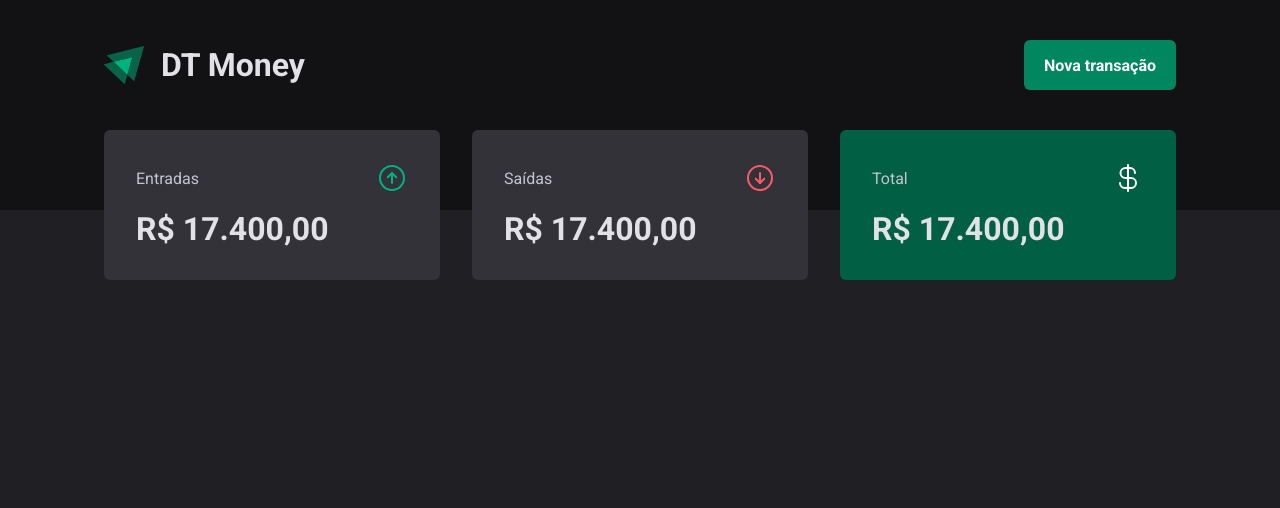
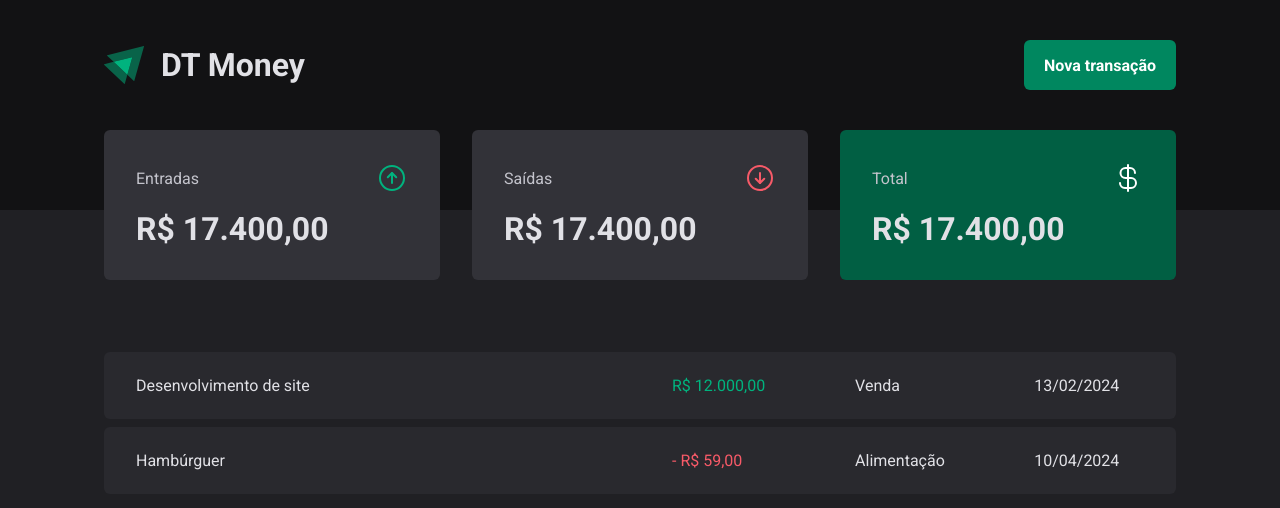
Before and after one commit to joaocruzzq/dt-money, a React (Vite) app: page / in a window 1280 px wide. Shown: the top 508 px of the page. Built offline with nearby package versions, Linux system fonts and the light colour scheme.

Commit message:
criando tabela de transaçoes

```diff
--- a/src/pages/transactions/index.tsx
+++ b/src/pages/transactions/index.tsx
@@ -1,11 +1,40 @@
 import { Header } from "../../components/header";
 import { Summary } from "../../components/summary";
+import { PriceHighlight, TransactionsContainer, TransactionsTable } from "./styles";
 
 export function Transactions() {
    return (
       <div>
          <Header />
          <Summary />
+
+         <TransactionsContainer>
+            <TransactionsTable>
+               <tbody>
+                  <tr>
+                     <td width="50%">Desenvolvimento de site</td>
+                     <td>
+                        <PriceHighlight variant="income">
+                           R$ 12.000,00
+                        </PriceHighlight>
+                     </td>
+                     <td>Venda</td>
+                     <td>13/02/2024</td>
+                  </tr>
+
+                  <tr>
+                     <td width="50%">Hambúrguer</td>
+                     <td>
+                        <PriceHighlight variant="outcome">
+                           - R$ 59,00
+                        </PriceHighlight>
+                     </td>
+                     <td>Alimentação</td>
+                     <td>10/04/2024</td>
+                  </tr>
+               </tbody>
+            </TransactionsTable>
+         </TransactionsContainer>
       </div>
    )
 }
--- a/src/pages/transactions/styles.ts
+++ b/src/pages/transactions/styles.ts
@@ -0,0 +1,39 @@
+import styled from "styled-components";
+
+export const TransactionsContainer = styled.main`
+   width: 100%;
+   max-width: 1120px;
+
+   margin: 4rem auto 0;
+   padding: 0 1.5rem;
+`
+
+export const TransactionsTable = styled.table`
+   width: 100%;
+   border-collapse: separate;
+   border-spacing: 0 0.5rem;
+   margin-top: 1.5rem;
+
+   td {
+      padding: 1.5rem 2rem;
+      background: ${props => props.theme["gray-700"]};
+
+      &:first-child {
+         border-top-left-radius: 6px;
+         border-bottom-left-radius: 6px;
+      }
+
+      &:last-child {
+         border-top-right-radius: 6px;
+         border-bottom-right-radius: 6px;
+      }
+   }
+`
+
+interface PriceHighlightProps {
+   variant: 'income' | 'outcome'
+}
+
+export const PriceHighlight = styled.span<PriceHighlightProps>`
+   color: ${props => props.variant === "income" ? props.theme["green-300"] : props.theme["red-300"]};
+`
```
